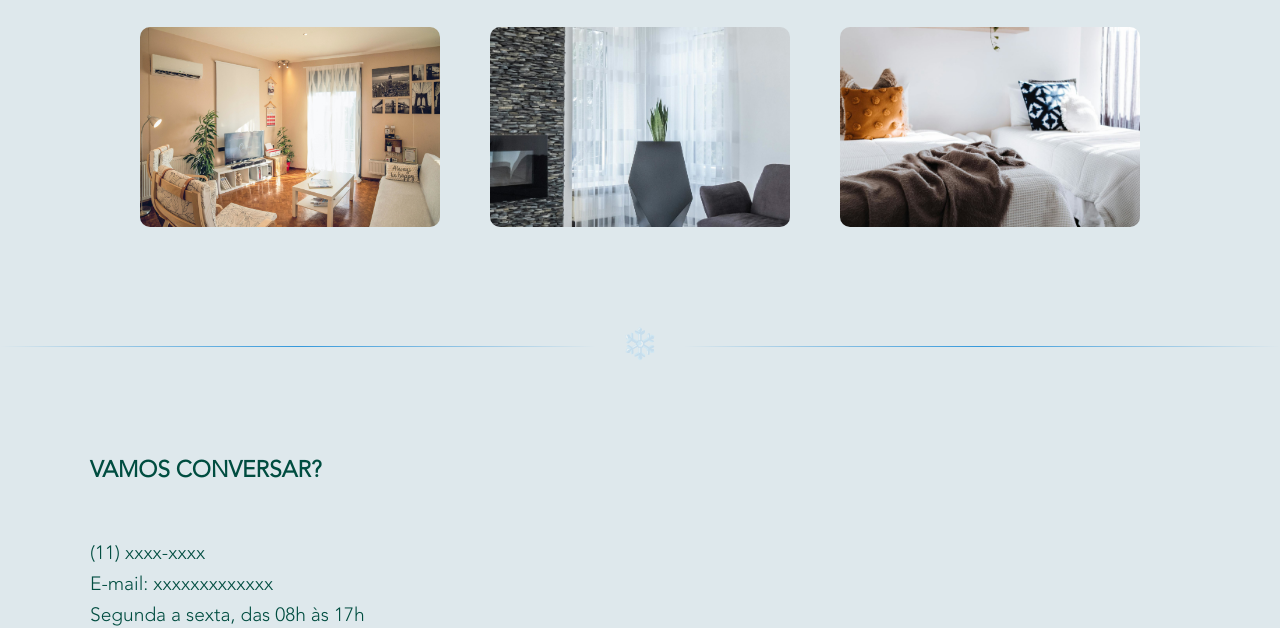
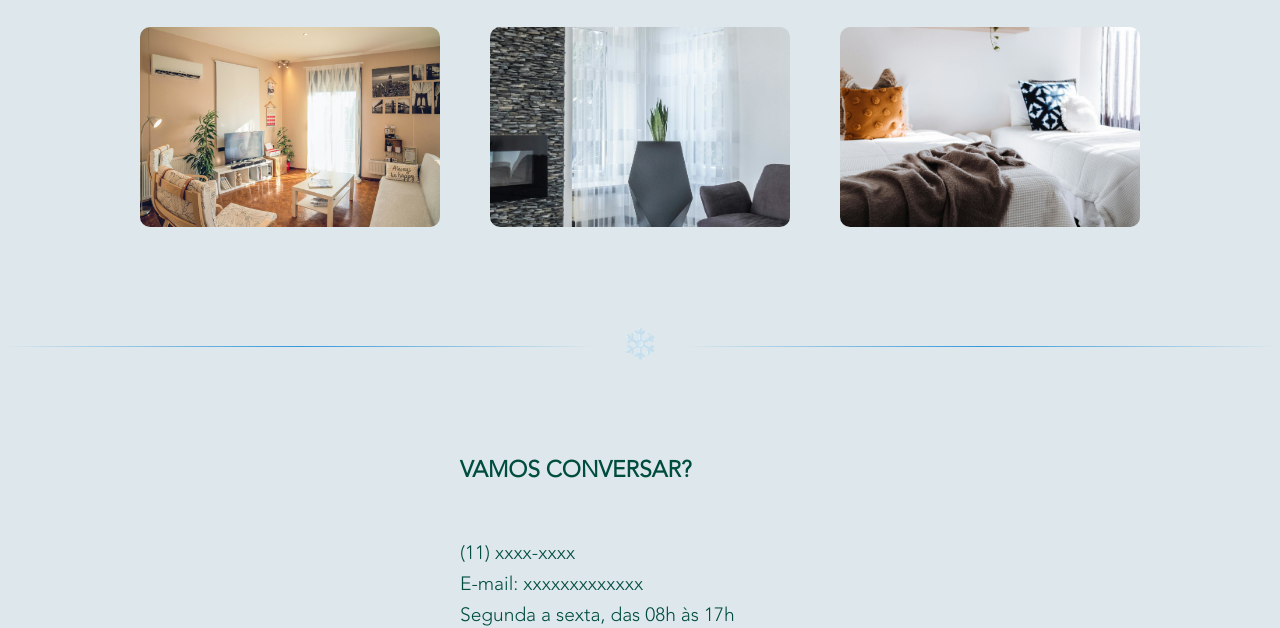
Before and after one commit to levinasc/Landing_page_refrigeracao, a plain HTML site: page index.html in a window 1280 px wide. Shown: the part 1753-2381 px from the top of the page. Drawn offline with Linux system fonts and the light colour scheme.

Commit message:
att media

```diff
--- a/index.html
+++ b/index.html
@@ -117,7 +117,7 @@
       <p>(11) xxxx-xxxx <br>
       E-mail: xxxxxxxxxxxxx <br>
       Segunda a sexta, das 08h às 17h<br>
-      Nos acompanhe no Instagram:
+      Nos siga no Instagram:
       <a href="https://www.instagram.com/seuusuario" target="_blank" rel="noopener noreferrer" style="text-decoration:none; margin-left: 8px; vertical-align: middle;">
         <svg xmlns="http://www.w3.org/2000/svg" width="30" height="30" fill="#E1306C" viewBox="0 0 24 24" >
           <path d="M7.75 2h8.5A5.75 5.75 0 0122 7.75v8.5A5.75 5.75 0 0116.25 22h-8.5A5.75 5.75 0 012 16.25v-8.5A5.75 5.75 0 017.75 2zm0 1.5A4.25 4.25 0 003.5 7.75v8.5A4.25 4.25 0 007.75 20.5h8.5a4.25 4.25 0 004.25-4.25v-8.5A4.25 4.25 0 0016.25 3.5h-8.5zM12 7a5 5 0 110 10 5 5 0 010-10zm0 1.5a3.5 3.5 0 100 7 3.5 3.5 0 000-7zm4.75-.75a1.25 1.25 0 11-2.5 0 1.25 1.25 0 012.5 0z"/>
--- a/style.css
+++ b/style.css
@@ -1,6 +1,7 @@
 /* Reset */
 * {
-  margin: 0; padding: 0; box-sizing: border-box;
+  margin: 0px; padding: 0px;
+  box-sizing: border-box;
 }
 
 @font-face {
@@ -106,6 +107,12 @@ header {
 
 /* Responsividade para telas até 768px */
 @media (max-width: 768px) {
+
+  * {
+  margin: 0px; padding: 0px;
+
+}
+
   /* Esconde menu principal */
   .menu {
     display: none;
@@ -289,7 +296,8 @@ footer {
     }
 
     .separador .linha {
-        width: 800px;
+        width: 100%;
+        max-width: 600px;
         height: 1px;
         background: linear-gradient(90deg, transparent, #3498db, transparent);
     }
@@ -306,7 +314,7 @@ footer {
 
   .bloco-servicos-galeria {
   background-color: #c5d8e083;
-  padding: 70px;
+  padding: 70px 20px;
 
 }
 
@@ -394,15 +402,18 @@ footer {
   }
 
   .rodapé {
-    margin-left: 90px;
-    margin-top: 30px;
-    text-align: left;
-
-    display: grid;
-    grid-template-columns: auto / auto;
-    width: 400px;
-  }
+  margin: 30px auto 0 auto;
+  text-align: left;
+  display: grid;
+  width: 100%;
+  max-width: 400px;
+  padding: 0 20px; /* Garante espaço interno sem ultrapassar bordas */
+}
 
   .rodapép > p {
     font-size: 1.2rem;
   }
+
+  html, body {
+  overflow-x: hidden;
+}
```
